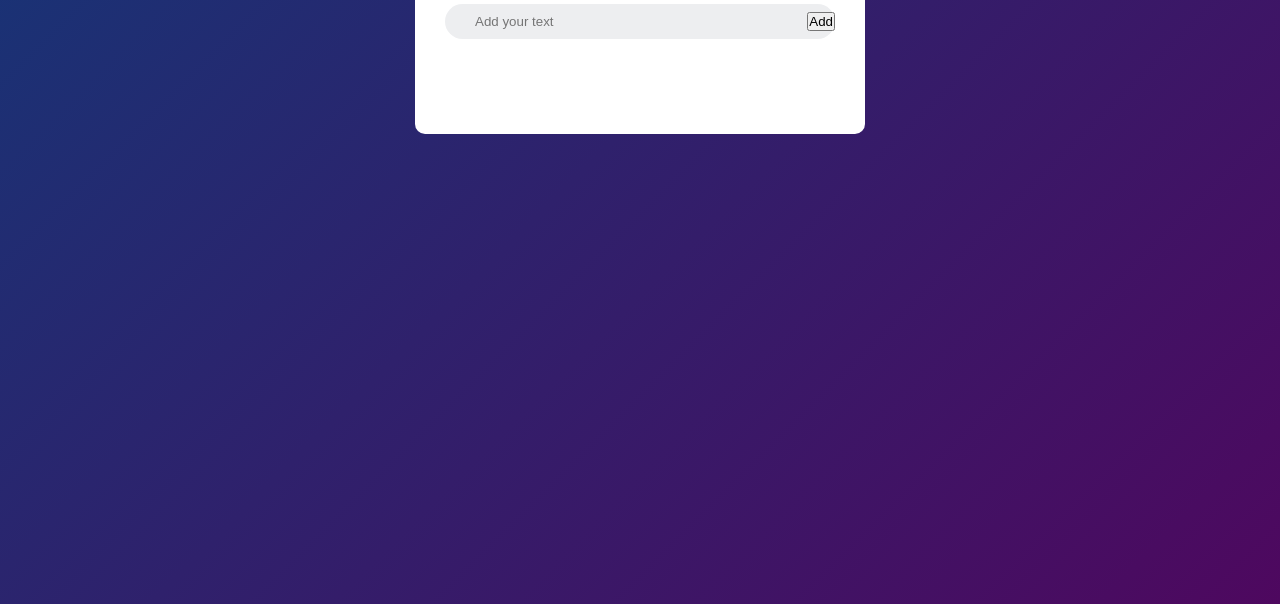
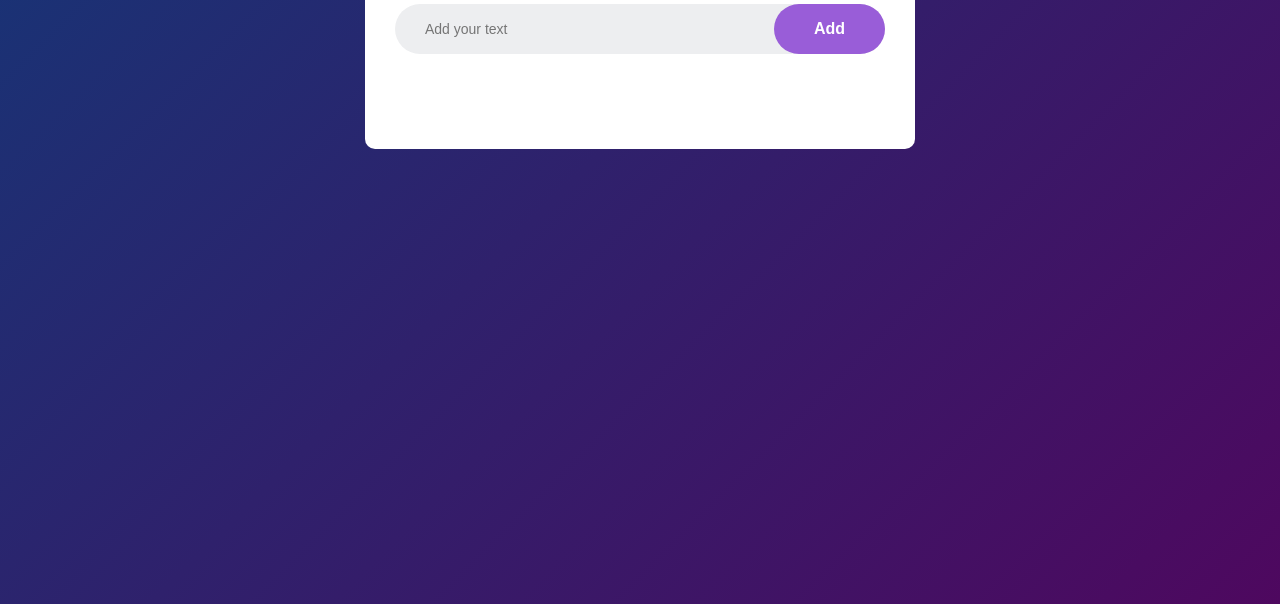
Before and after one commit to kamranzafar4343/ToDoList, a plain HTML site: page index.html in a window 1280 px wide. Shown: the part 196-800 px from the top of the page. Drawn offline with Linux system fonts and the light colour scheme.

Commit message:
button styling

```diff
--- a/style.css
+++ b/style.css
@@ -14,7 +14,7 @@
 
 .todo-list{
     width: 100%;
-    max-width: 450px;
+    max-width: 550px;
     background: #ffffff;
     margin: 100px auto 20px;
     padding: 40px 30px 70px;
@@ -50,10 +50,19 @@ input{
     outline: none;
     background: transparent;
     padding: 10px;
-    font-weight:normal;
+    font-size: 14px;
 
 }
 
 button{
+    border: none;
+    outline: none;
+    background: #995dd8;
+    color: #ffffff;
+    padding: 16px 40px;
+    font-weight: bold;
+    font-size: 16px;
+    border-radius: 40px;
+    /* font-family: 'Courier New', Courier, monospace; */
 
 }
```
